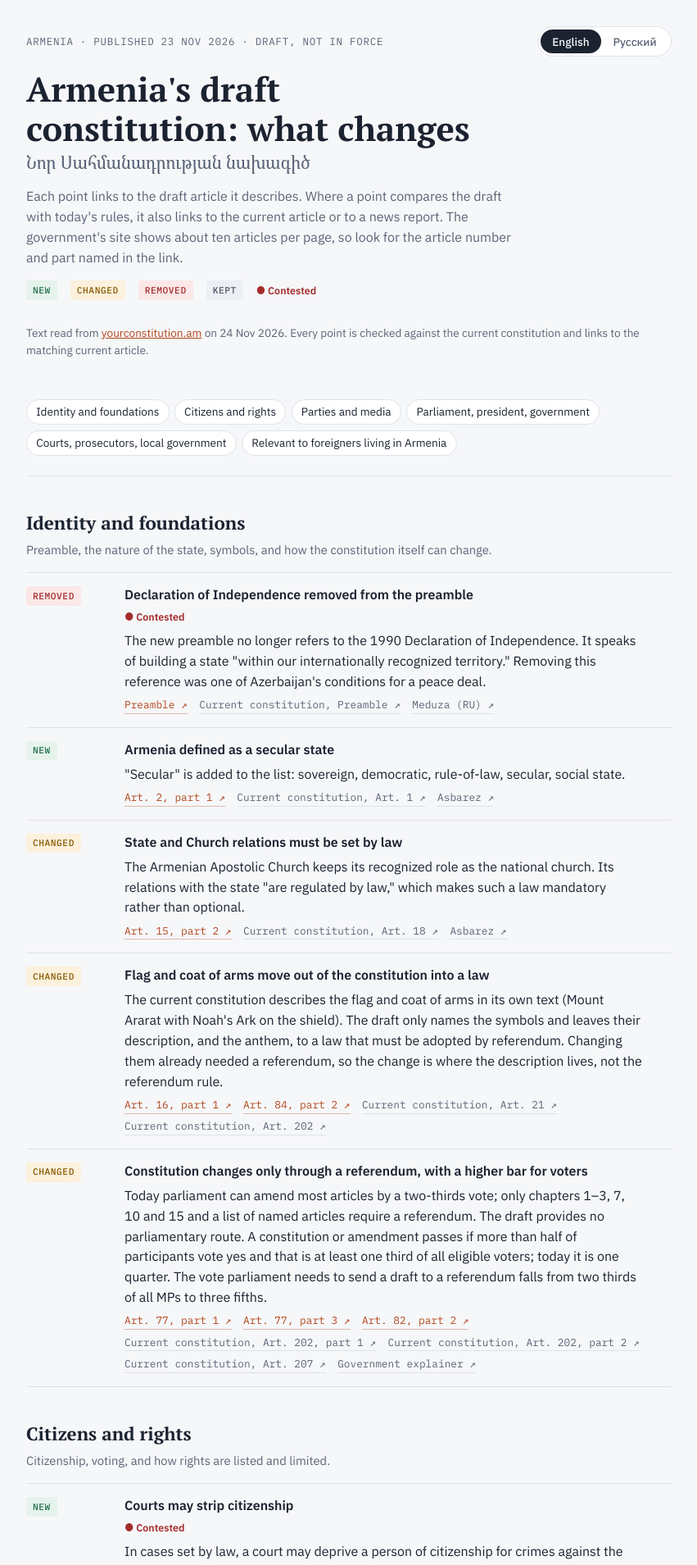
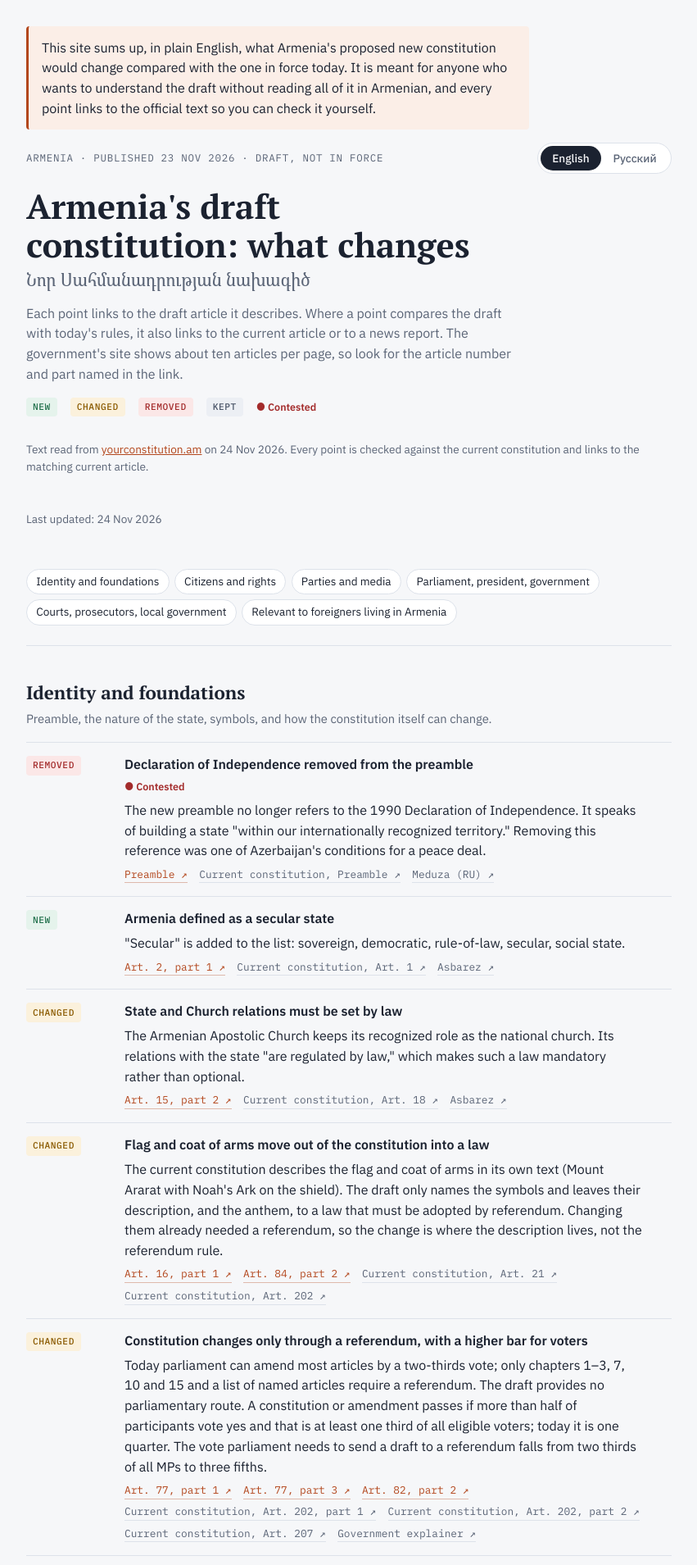
Before and after one commit to slavaaaaaaaaaa/new-armenian-constitution, a Jekyll site: the page built from index.html, in a window 1280 px wide. Shown: the top 1909 px of the page at 82% size, without its empty margins (214-1065 px from the left). Built offline with Jekyll 4.4.1, drawn with Linux system fonts in a browser that asks for light colours.

Commit message:
Add an intro

```diff
--- a/_data/ui.yml
+++ b/_data/ui.yml
@@ -1,4 +1,7 @@
 en:
+  about: This site sums up, in plain English, what Armenia's proposed new constitution would change compared with the one in force today. It is meant for anyone who wants to understand the draft without reading all of it in Armenian, and every point links to the official text so you can check it yourself.
+  lastUpdated: Last updated
+  dateFormat: '%-d %b %Y'
   eyebrow: Armenia · published 23 Nov 2026 · draft, not in force
   title: 'Armenia''s draft constitution: what changes'
   lede: Each point links to the draft article it describes. Where a point compares the draft with today's rules, it also links to the current article or to a news report. The government's site shows about ten articles per page, so look for the article number and part named in the link.
@@ -20,6 +23,9 @@ en:
   footer1: Article numbers refer to the draft unless marked as the current constitution. Translations of quoted Armenian text are my own.
   footer2: Compiled for personal reference; not legal advice.
 ru:
+  about: Этот сайт простым языком рассказывает, что изменит предложенная новая конституция Армении по сравнению с действующей. Он для тех, кто хочет разобраться в проекте, не читая его целиком на армянском; каждый пункт ссылается на официальный текст, чтобы его можно было проверить.
+  lastUpdated: Последнее обновление
+  dateFormat: '%d.%m.%Y'
   eyebrow: Армения · опубликован 23.11.2026 · проект, не вступил в силу
   title: 'Проект новой конституции Армении: что меняется'
   lede: Каждый пункт ссылается на статью проекта, о которой идёт речь. Если пункт сравнивает проект с нынешними правилами, есть и ссылка на действующую статью или на публикацию в СМИ. Правительственный сайт показывает около десяти статей на странице, поэтому ищите номер статьи и части, указанный в ссылке.
--- a/_layouts/default.html
+++ b/_layouts/default.html
@@ -23,6 +23,7 @@
 <body>
 <div class="wrap">
   <header class="top">
+    <p class="about">{{ u.about }}</p>
     <div class="topline">
       <span class="eyebrow">{{ u.eyebrow }}</span>
       <nav class="lang" aria-label="Language">
@@ -39,6 +40,7 @@
       <span><span class="flag">● {{ u.contested }}</span></span>
     </div>
     <p class="meta">{{ u.meta }}</p>
+    <p class="meta">{{ u.lastUpdated }}: <time datetime="{{ site.time | date: '%Y-%m-%d' }}">{{ site.time | date: u.dateFormat }}</time></p>
     <nav class="toc" aria-label="Sections">
       {%- for sec in site.data.sections %}
       <a href="#{{ sec.id }}">{{ sec[L].h }}</a>
--- a/assets/css/main.css
+++ b/assets/css/main.css
@@ -51,6 +51,10 @@ body {
   padding-block: 2rem 4rem;
 }
 header.top { display: grid; gap: 1rem; padding-bottom: 1.5rem; border-bottom: 1px solid var(--line); }
+.about {
+  margin: 0; padding: 0.85rem 1rem; border-left: 3px solid var(--accent); border-radius: 4px;
+  background: var(--accent-soft); max-width: 64ch;
+}
 .topline { display: flex; justify-content: space-between; align-items: center; gap: 1rem; flex-wrap: wrap; }
 .eyebrow { font-family: var(--font-mono); font-size: 0.78rem; letter-spacing: 0.06em; text-transform: uppercase; color: var(--muted); }
 h1 { font-family: var(--font-display); font-size: clamp(1.9rem, 5vw, 2.6rem); line-height: 1.15; margin: 0; text-wrap: balance; }
```
